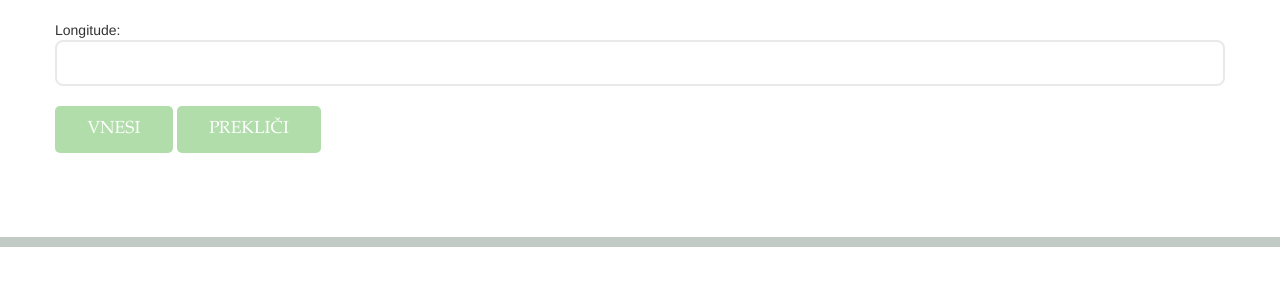
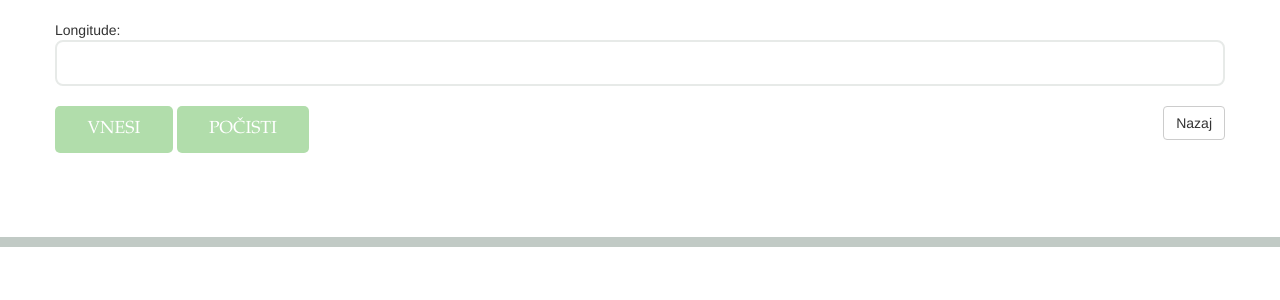
Before and after one commit to ilion227/turistika, a PHP site: page /destination_add.php in a window 1280 px wide. Shown: the part 1344-1644 px from the top of the page. Run offline with PHP 8.4, Linux system fonts and the light colour scheme; a user stored in the database is signed in; data comes from the database, SQL or seed files in the repository; data that the repository does not hold is empty; some libraries are stand-ins or nearby versions.

Commit message:
Edited buttons

```diff
--- a/destination_add.php
+++ b/destination_add.php
@@ -20,7 +20,8 @@
     Langitude: <input type="text" name="lat" /><br />
     Longitude: <input type="text" name="alt" /><br />
     <input type="submit" value="Vnesi" />
-    <input type="reset" value="Prekliči" />
+    <input type="reset" value="Počisti" />
+    <a class="btn btn-default pull-right" href="destinations.php">Nazaj</a>
 </form>
 
 <?php
```
Also changed, not shown: 1 other file.
